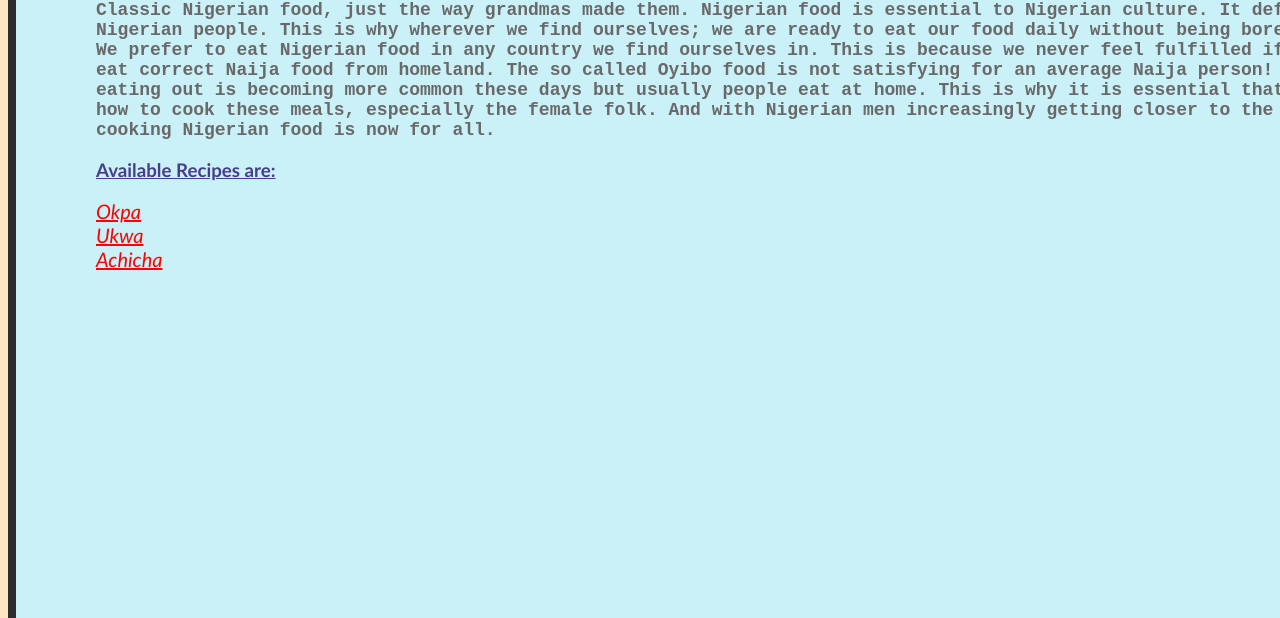
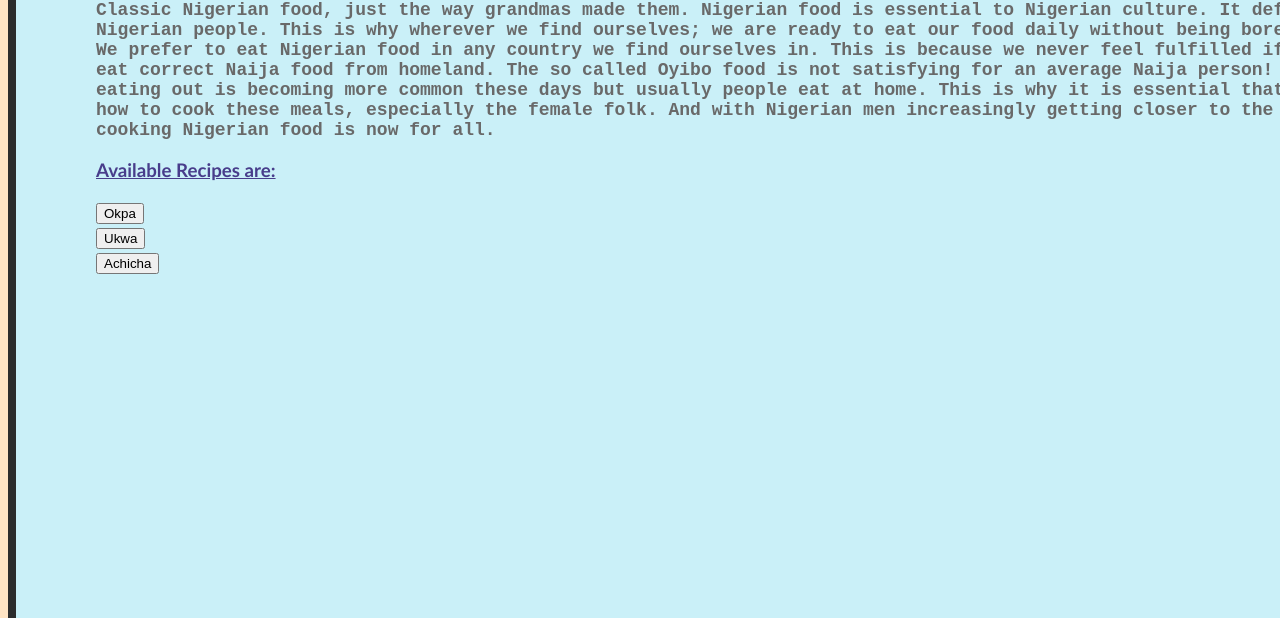
Before and after one commit to Faozio/odin-recipes, a plain HTML site: page index.html in a window 1280 px wide. Shown: the part 182-800 px from the top of the page. Drawn offline with Linux system fonts and the light colour scheme.

```diff
--- a/index.html
+++ b/index.html
@@ -14,9 +14,9 @@
         This is why it is essential that we all know how to cook these meals, especially the female folk. And with Nigerian men increasingly getting closer to the kitchen, cooking Nigerian food is now for all.</p>
         <h3 class="heading two">Available Recipes are:</h3>
         <em>
-            <a href="recipes/okpa.html">Okpa</a>
-            <a href="recipes/ukwa.html">Ukwa</a>
-            <a href="recipes/achicha.html">Achicha</a>
+            <a href="recipes/okpa.html"><button type="button">Okpa</button></a>
+            <a href="recipes/ukwa.html"><button type="button">Ukwa</button></a>
+            <a href="recipes/achicha.html"><button type="button">Achicha</button></a>
         </em>
     </div>
 </body>
--- a/styles.css
+++ b/styles.css
@@ -12,7 +12,7 @@
     border-radius: 5%;
 }
 #height {
-    height: 1000px;
+    height: 2000px;
 }
 body {
     background-color: bisque;
@@ -28,9 +28,6 @@ ul, ol {
     font-weight: bold;
 }
 a {
-    color: red;
-    font-family: 'Gill Sans', 'Gill Sans MT', Calibri, 'Trebuchet MS', sans-serif;
-    font-size: 20px;
     display: block;
 }
 .heading.one {
```
Also changed, not shown: recipes/achicha.html (+3 -2 lines), recipes/okpa.html (+2 -2 lines), recipes/ukwa.html (+2 -2 lines).
